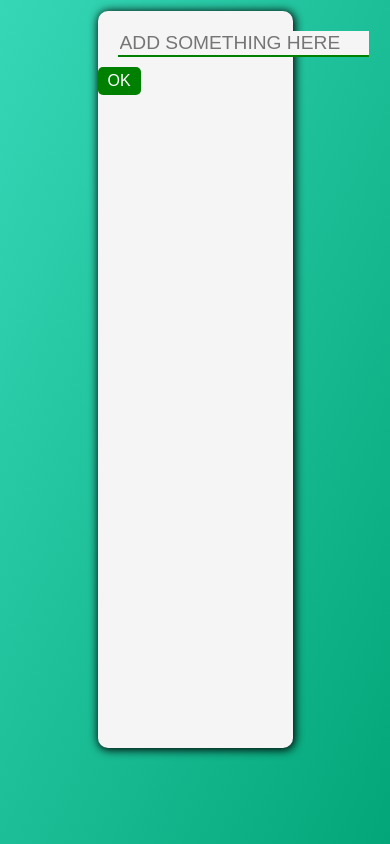
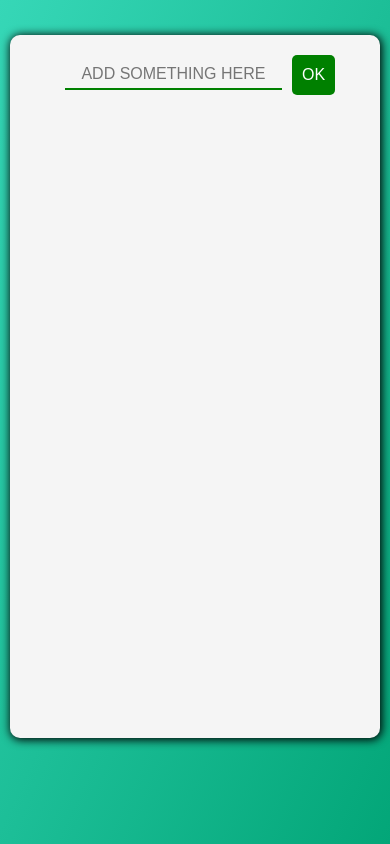
Before and after one commit to rout81/shoppingList, a plain HTML site: page index.html in a window 390 px wide. Drawn offline with Linux system fonts and the light colour scheme.

Commit message:
it's responsive now

```diff
--- a/script.js
+++ b/script.js
@@ -32,8 +32,6 @@ const addlist = (e) => {
 const linethrough = () => {
   for(let i = 0; i <li.length; i++) {
     li[i].addEventListener('click', changeclass);
-    const btnclass = document.querySelector('.btn');
-    btnclass.classList.add('.removelinethrough');
   }
 }
 
--- a/style.css
+++ b/style.css
@@ -15,7 +15,6 @@ body {
   width: 100%;
   align-items: center;
   justify-content: center;
-  /* margin: 20px 0; */
 }
 
 #mainpage {
@@ -27,7 +26,6 @@ body {
   border-radius: 10px;
   width: 50vw;
   box-shadow: 1px  1px 10px 1px rgb(0, 0, 0);
-
 }
 
 #form {
@@ -39,7 +37,6 @@ body {
 }
 
 #input, #input:focus {
-  /* background-color: #19B5FE;#0DFE76 */
   border: none;
   border-bottom: 2px solid green;
   font-size: 1.2em;
@@ -52,12 +49,6 @@ ul {
   padding: 10px;
 }
 
-li {
-  padding: 10px;
-  margin: 10px;
-  border-radius: 5px;
-}
-
 .done {
   text-decoration: line-through;
   color: red;
@@ -67,7 +58,7 @@ li {
   margin-left: 5px;
   border: none;
   background-color: #FF6464;
-  text-decoration: none !important;
+  /* text-decoration: none !important; */
   color: white;
 }
 
@@ -78,10 +69,7 @@ li {
   color: white;
   border-radius: 5px;
   font-size: 1em;
-}
 
-.removelinethrough {
-  text-decoration: none;
 }
 
 li {
@@ -89,4 +77,67 @@ li {
   justify-content: space-between;
   background-color: teal;
   color: white;
+  padding: 10px;
+  margin: 10px;
+  border-radius: 5px;
 }
+
+@media only screen and (max-width: 700px) {
+  body {
+    /* background: none; */
+    /* background-color: white; */
+    margin-top: 3vh;
+    padding: 10px;
+    box-sizing: border-box;
+    text-transform: uppercase;
+    background-size: cover;
+    background-repeat: no-repeat;
+    min-height: 97vh;
+    /* display: block; */
+  }
+  .container {
+    display: block;
+    min-height: 100%;
+    width: 100%;
+  }
+  #mainpage {
+    display: flex;
+    background-color: whitesmoke;
+    flex-direction: column;
+    justify-content: center;
+    align-items: center;
+    width: 100%;
+    /* box-shadow: none; */
+    padding: 15px 0;
+  }
+  #form {
+    padding: 5px;
+    display: flex;
+    justify-content: center;
+  }
+
+  #form, #items {
+    width: 90%;
+    /* display: flex;
+    justify-content: center;
+    align-items: center; */
+  }
+  #input, #input:focus {
+    border: none;
+    border-bottom: 2px solid green;
+    font-size: 1em;
+    background-color: whitesmoke;
+    margin: 5px 10px;
+    text-align: center;
+    padding: 5px;
+  }
+  ul {
+    min-height: 70vh;
+    padding: 0px;
+  }
+
+  li {
+    word-wrap: normal;
+    word-break: break-all;
+  }
+}
```
